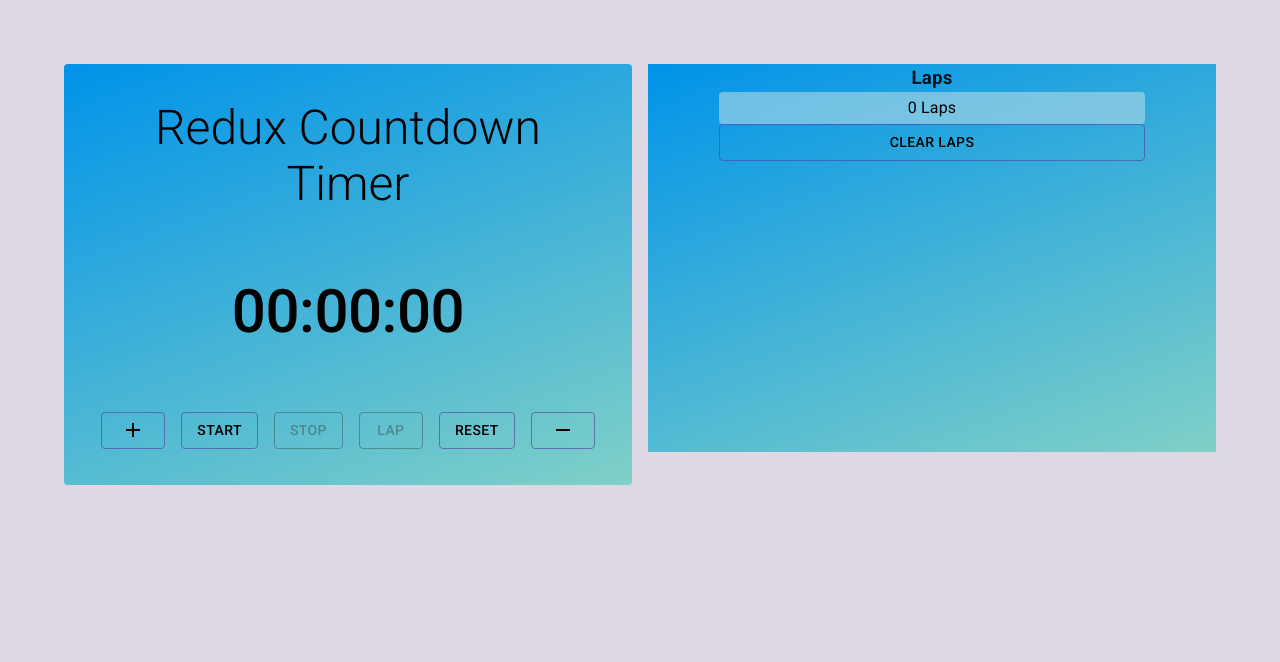
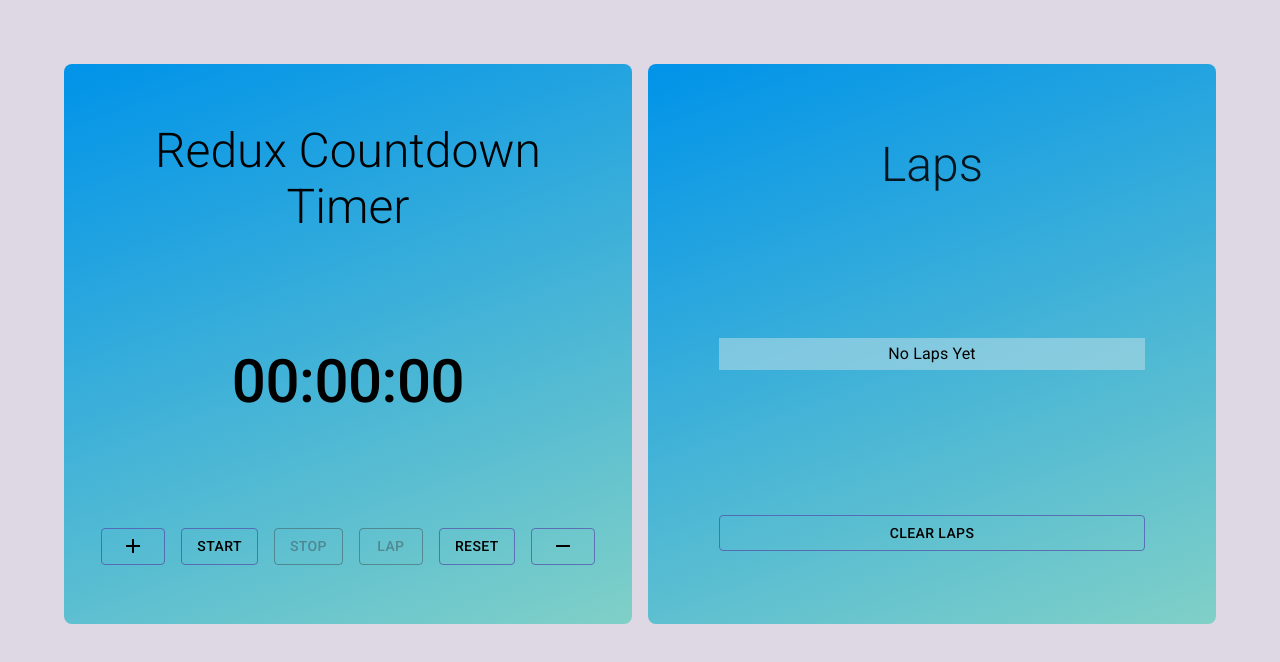
Before and after one commit to Adnan-Saleem-93/react-redux-app, a React (Create React App) app: page / in a window 1280 px wide. Shown: the top 662 px of the page. Built offline with nearby package versions, Linux system fonts and the light colour scheme.

Commit message:
Layout adjustments

```diff
--- a/src/App.css
+++ b/src/App.css
@@ -9,10 +9,11 @@
 .laps {
   background-color: #0093e9;
   background-image: linear-gradient(160deg, #0093e9 0%, #80d0c7 100%);
+  height: 70vh;
+  border-radius: 8px !important;
+  justify-content: space-around !important;
 }
-.laps {
-  height: 80%;
-}
+
 .app * {
   color: #000000 !important;
 }
@@ -37,13 +38,15 @@
   text-align: center !important;
   background-color: #add8e69e !important;
   padding: 4px !important;
-  border-radius: 4px !important;
+
   color: black !important;
 }
 body {
   background-color: #bfb3cd80 !important;
 }
-
+body * {
+  box-sizing: border-box;
+}
 .laps > .MuiBox-root,
 #btn-clear {
   width: 75% !important;
--- a/src/App.js
+++ b/src/App.js
@@ -23,12 +23,11 @@ function App() {
                 alignContent: 'space-around',
                 p: 2,
                 m: 1,
-                bgcolor: 'background.paper',
-                borderRadius: 2
+                bgcolor: 'background.paper'
               }}
               className="app"
             >
-              <Heading />
+              <Heading text="Redux Countdown Timer" />
               <Stopwatch />
               <Buttons />
             </Box>
--- /dev/null
+++ b/src/components/Button.jsx
@@ -0,0 +1,12 @@
+import React from 'react'
+import {Button} from '@mui/material'
+
+const ButtonComponent = ({title, onClick, disabled, content}) => {
+  return (
+    <Button mr={1} title={title} variant="outlined" onClick={onClick} disabled={disabled}>
+      {content}
+    </Button>
+  )
+}
+
+export default ButtonComponent
--- a/src/components/Buttons.jsx
+++ b/src/components/Buttons.jsx
@@ -1,9 +1,10 @@
 import React, {useEffect, useState} from 'react'
-import {Stack, Button} from '@mui/material'
+import {Stack} from '@mui/material'
 import {increase, decrease, reset, start, stop, createLap} from '../store/stopwatchSlice'
 import {useDispatch, useSelector} from 'react-redux'
 import AddIcon from '@mui/icons-material/Add'
 import RemoveIcon from '@mui/icons-material/Remove'
+import ButtonComponent from './Button'
 
 function Buttons() {
   let {hours, minutes, seconds} = useSelector((state) => state.stopwatch.timer)
@@ -58,53 +59,40 @@ function Buttons() {
       {/* <ButtonGroup variant="outlined" aria-label="outlined button group">
       </ButtonGroup> */}
       <Stack direction="row" spacing={2}>
-        <Button
-          mr={1}
+        <ButtonComponent
           title="Increase Timer"
-          variant="outlined"
           onClick={() => handleClick(increase)}
           disabled={isTimerStarted}
-        >
-          <AddIcon />
-        </Button>
-        <Button
-          mr={1}
+          content={<AddIcon />}
+        />
+        <ButtonComponent
           title="Start Timer"
           onClick={() => handleClick(start)}
           disabled={isTimerStarted}
-          variant="outlined"
-        >
-          Start
-        </Button>
-        <Button
-          mr={1}
+          content="Start"
+        />
+
+        <ButtonComponent
           title="Stop Timer"
-          variant="outlined"
           onClick={() => handleClick(stop)}
           disabled={!isTimerStarted}
-        >
-          Stop
-        </Button>
-        <Button
-          mr={1}
+          content="Stop"
+        />
+
+        <ButtonComponent
           title="Create Lap"
-          variant="outlined"
           onClick={() => handleClick(createLap)}
           disabled={!isTimerStarted}
-        >
-          Lap
-        </Button>
-        <Button mr={1} title="Reset Timer" variant="outlined" onClick={() => handleClick(reset)}>
-          Reset
-        </Button>
-        <Button
+          content="Lap"
+        />
+
+        <ButtonComponent title="Reset Timer" onClick={() => handleClick(reset)} content="Reset" />
+        <ButtonComponent
           title="Decrease Timer"
-          variant="outlined"
           onClick={() => handleClick(decrease)}
           disabled={isTimerStarted}
-        >
-          <RemoveIcon />
-        </Button>
+          content={<RemoveIcon />}
+        />
       </Stack>
     </>
   )
--- a/src/components/Heading.jsx
+++ b/src/components/Heading.jsx
@@ -1,10 +1,10 @@
 import React from 'react'
 import {Typography} from '@mui/material'
 
-function Heading() {
+function Heading({text}) {
   return (
     <Typography variant="h3" component="h3" sx={{fontWeight: 300}}>
-      Redux Countdown Timer
+      {text}
     </Typography>
   )
 }
--- a/src/components/Laps.jsx
+++ b/src/components/Laps.jsx
@@ -2,6 +2,7 @@ import React from 'react'
 import {Stack, Box, Button} from '@mui/material'
 import {clearLaps} from '../store/stopwatchSlice'
 import {useSelector, useDispatch} from 'react-redux'
+import Heading from './Heading'
 
 function Laps() {
   const dispatch = useDispatch()
@@ -10,22 +11,20 @@ function Laps() {
   return (
     <>
       <Stack sx={{width: '100%'}} spacing={2} className="laps">
-        <h3>Laps</h3>
-        {/* {laps.length > 0 && (
-          <Button
-            variant="outlined"
-            style={{width: '100%', color: 'white'}}
-            onClick={() => dispatch(clearLaps())}
-          >
-            Clear Laps
-          </Button>
-        )} */}
+        <Heading text="Laps" />
+
         {laps.length > 0 ? (
-          laps.map((item, index) => {
-            return <Box key={index}>{item}</Box>
-          })
+          <div style={{maxHeight: '50%', overflow: 'auto'}}>
+            {laps.map((item, index) => {
+              return (
+                <Box key={index} sx={{margin: 2}}>
+                  {item}
+                </Box>
+              )
+            })}
+          </div>
         ) : (
-          <Box>0 Laps</Box>
+          <Box>No Laps Yet</Box>
         )}
         <Button
           variant="outlined"
```
